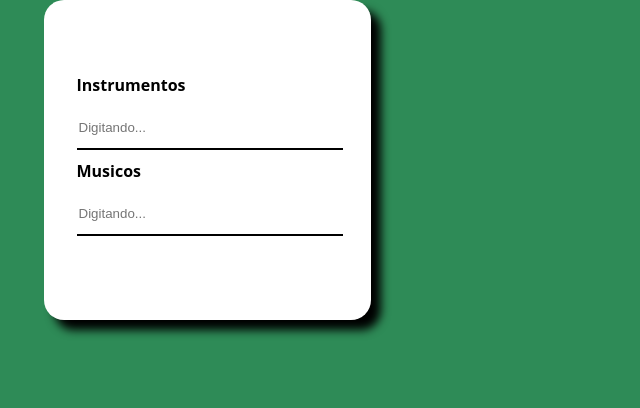
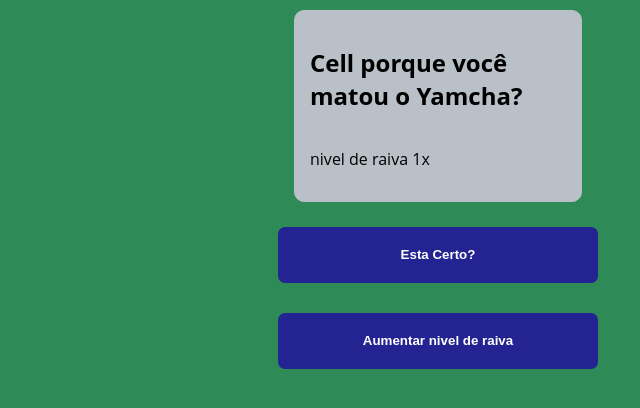
Before and after one commit to ManuMedeiros/aulas-fpr, a React (Create React App) app in the folder aula/: page / in a window 1280 px wide. Shown: the top 408 px of the page, without its empty margins (202-842 px from the left). Built offline with nearby package versions, Linux system fonts and the light colour scheme.

Commit message:
aula de state

```diff
--- a/aula/src/App.css
+++ b/aula/src/App.css
@@ -11,14 +11,3 @@ body {
   flex-direction: column;
   align-items: center;
 }
-
-.containder{
-  display: flex;
-  justify-content: center;
-  align-items: center;
-  border-radius: 20px;
-  background: #fff;
-  width: 40%;
-  height: 40vh;
-  box-shadow: 10px 10px 10px #000;
-}
--- a/aula/src/App.js
+++ b/aula/src/App.js
@@ -1,15 +1,29 @@
+import { useState } from "react";
 import "./App.css";
-import Input from "./Components/Input";
-import { CallAlert, TypeText } from "./Utils";
+import Card from "./Components/Card";
+import Button from "./Components/Button";
 
 function App() {
 
+  const [title, setTitle] = useState('Cell porque você matou o Yamcha?');
+  const [correct, setCorrect] = useState('Esta Certo?');
+  const [nivel, setNivel] = useState(1)
+
+  const handleHero = () => {
+    setTitle('Freeza porque vc matou o Kuririn?')
+    setCorrect('Freezaaaaaaa')
+  }
+
+
+
   return (
     <div className="App">
-      <div className="containder">
-        <Input text={'Instrumentos'} onChange={(e) => { TypeText(e.target.value) }} />
-        <Input text={'Musicos'} onChange={(e) => { CallAlert(e.target.value) }} />
-      </div>
+      <Card
+        title={title}
+        text={`nivel de raiva ${nivel}x`}
+      />
+      <Button call={handleHero} title={correct}/>
+      <Button call={() => setNivel(nivel * 4)} title={'Aumentar nivel de raiva'}/>
     </div>
   );
 }
--- a/aula/src/Components/Button/index.jsx
+++ b/aula/src/Components/Button/index.jsx
@@ -1,9 +1,9 @@
 import React from "react";
 import "./style.css"
 
-const Button = ({ call }) => {
+const Button = ({ call, title }) => {
   return (
-    <button onClick={call}>Enviar...</button>
+    <button onClick={call}>{title}</button>
   );
 };
 
--- a/aula/src/Components/Button/style.css
+++ b/aula/src/Components/Button/style.css
@@ -6,4 +6,5 @@ button {
     background: #232392;
     color: #fff;
     font-weight: bold;
+    margin: 15px 0;
 }
```
